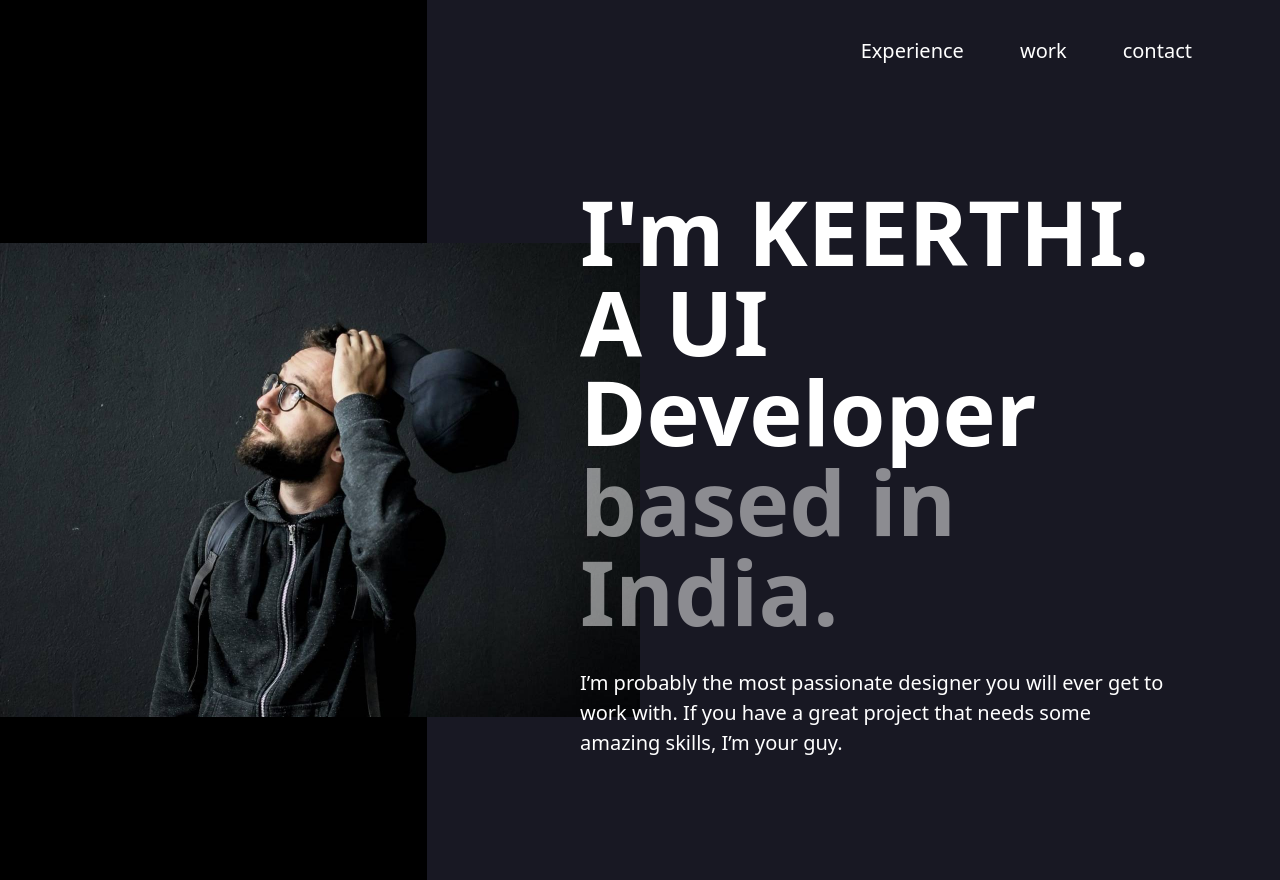
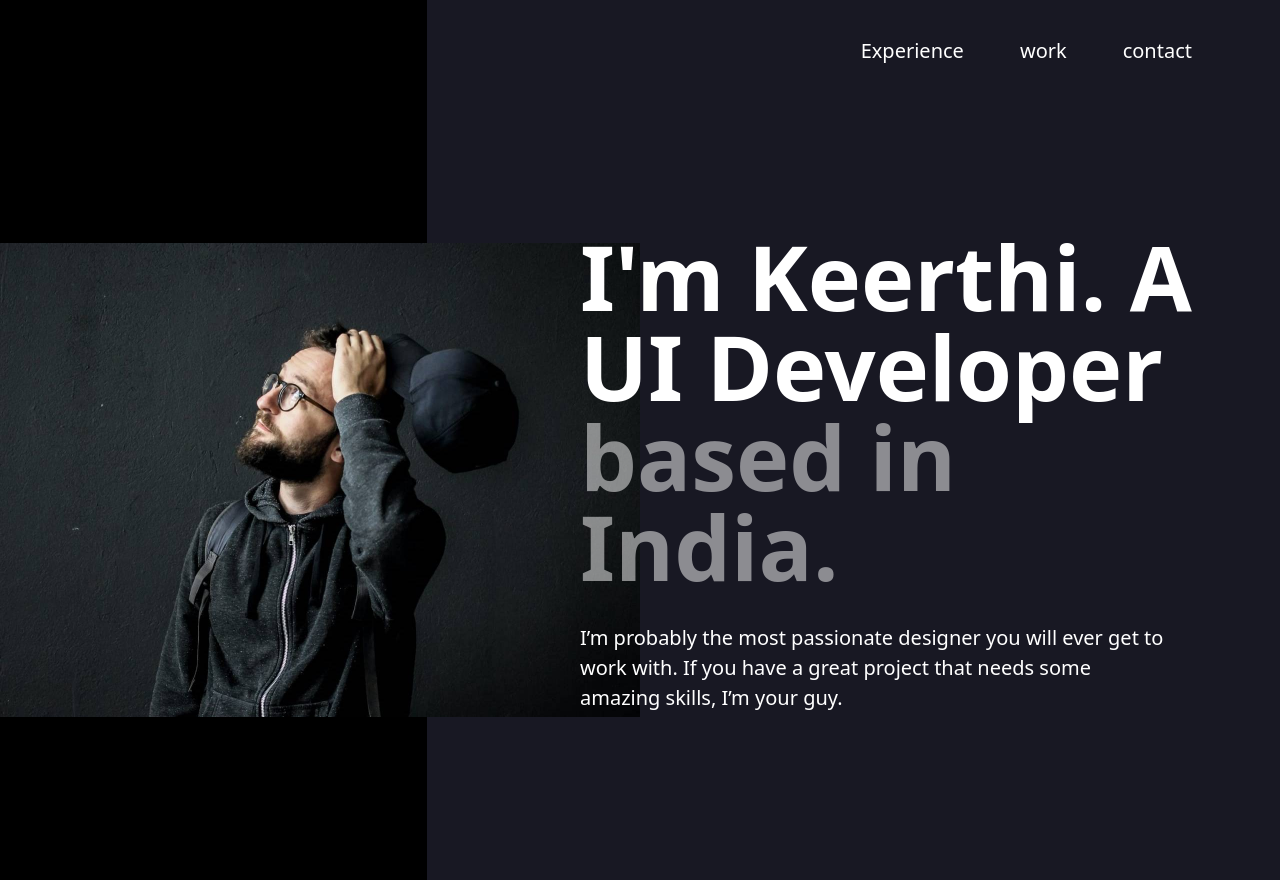
Before and after one commit to keerthi259/Portfolio, a plain HTML site: page index.html in a window 1280 px wide. Shown: the top 880 px of the page. Drawn offline with nearby package versions, Linux system fonts and the light colour scheme.

Commit message:
Update index.html

```diff
--- a/index.html
+++ b/index.html
@@ -46,7 +46,7 @@
           <img class="x" src="HeroImage.jpg" alt="heroimage" >
         </div>
         <div class="z col-lg-6 col-12 my-auto Head-text-left">
-          <h1 class="text-white heading"><strong>I'm KEERTHI. A UI Developer<span> based in India.</span></strong></h1>
+          <h1 class="text-white heading"><strong>I'm Keerthi. A UI Developer<span> based in India.</span></strong></h1>
           <p class="ph text-white pe-5 pt-4" >I’m probably the most passionate designer you will ever get to work with. If you have a great project that needs some amazing skills, I’m your guy.</p>
         </div>
       </div>
```
